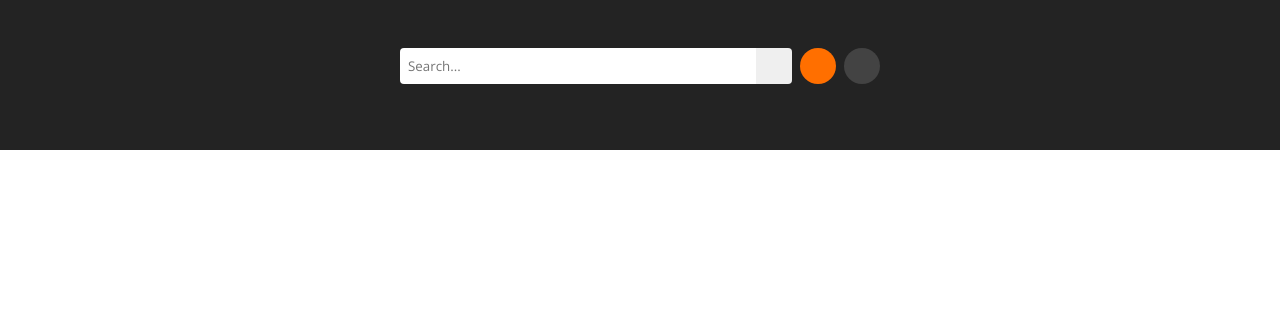
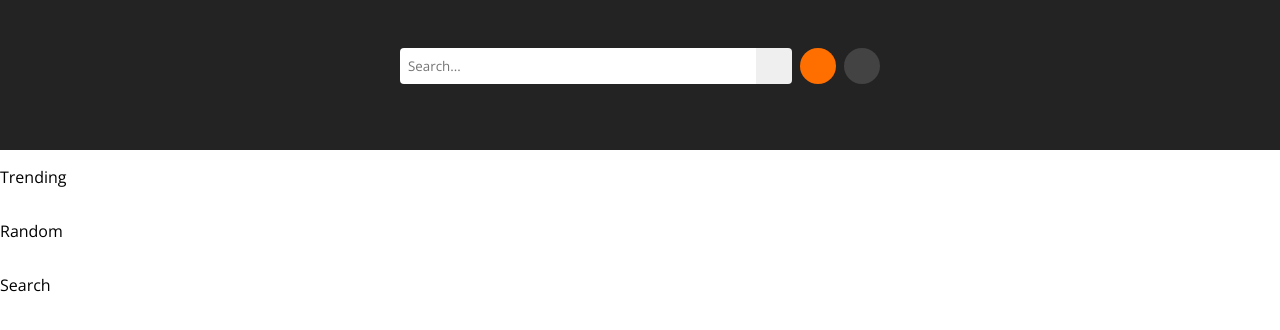
Before and after one commit to jd1388/giphy_search, a Svelte app: page / in a window 1280 px wide. Shown: the top 330 px of the page. Built offline with nearby package versions, Linux system fonts and the light colour scheme; some icons are missing.

Commit message:
Added test content

```diff
--- a/src/components/content/Content.svelte
+++ b/src/components/content/Content.svelte
@@ -1 +1,4 @@
 <div data-testid="content" />
+<p>Trending</p>
+<p>Random</p>
+<p>Search</p>
```
Also changed, not shown: 1 other file (tests, documents, lock files or other folders).
